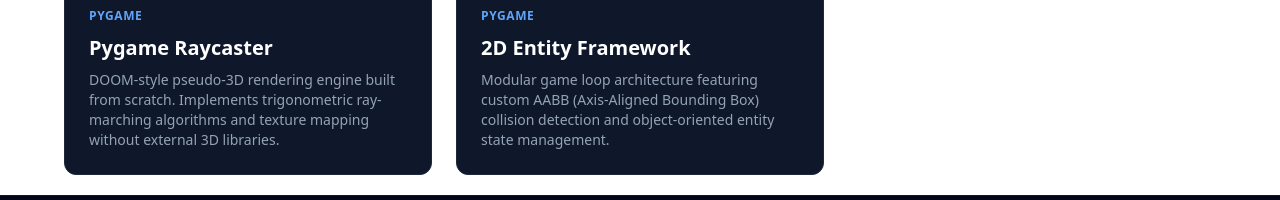
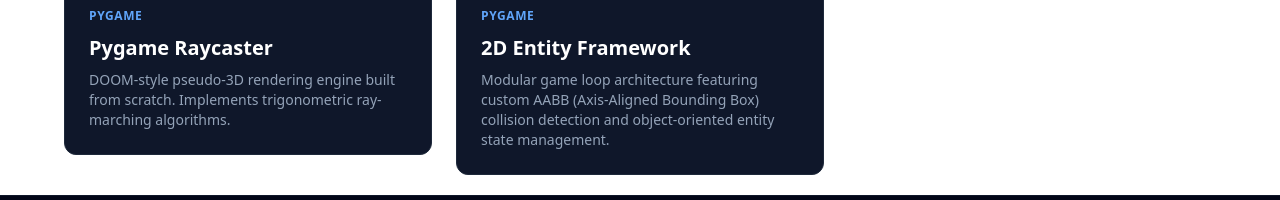
Before and after one commit to joshGilstrap/portfolio_v2, a React (Vite) app: page / in a window 1280 px wide. Shown: the part 1784-1984 px from the top of the page. Built offline with nearby package versions, Linux system fonts and the light colour scheme.

Commit message:
update browser tab and descriptions

```diff
--- a/index.html
+++ b/index.html
@@ -2,9 +2,9 @@
 <html lang="en">
   <head>
     <meta charset="UTF-8" />
-    <link rel="icon" type="image/svg+xml" href="/vite.svg" />
+    <link rel="icon" type="image/svg+xml" href="/code-svgrepo-com.svg" />
     <meta name="viewport" content="width=device-width, initial-scale=1.0" />
-    <title>coding-portfolio</title>
+    <title>Josh Gilstrap | AI Engineer</title>
   </head>
   <body>
     <div id="root"></div>
--- a/src/App.jsx
+++ b/src/App.jsx
@@ -66,7 +66,7 @@
     id: 7,
     title: "Pygame Raycaster",
     category: "Pygame",
-    description: "DOOM-style pseudo-3D rendering engine built from scratch. Implements trigonometric ray-marching algorithms and texture mapping without external 3D libraries.",
+    description: "DOOM-style pseudo-3D rendering engine built from scratch. Implements trigonometric ray-marching algorithms.",
     tags: ["Python", "Pygame"],
     image: "https://i.imgur.com/J64UUVG.png",
     type: "iframe",
```
Also changed, not shown: public/code-svgrepo-com.svg (added).
